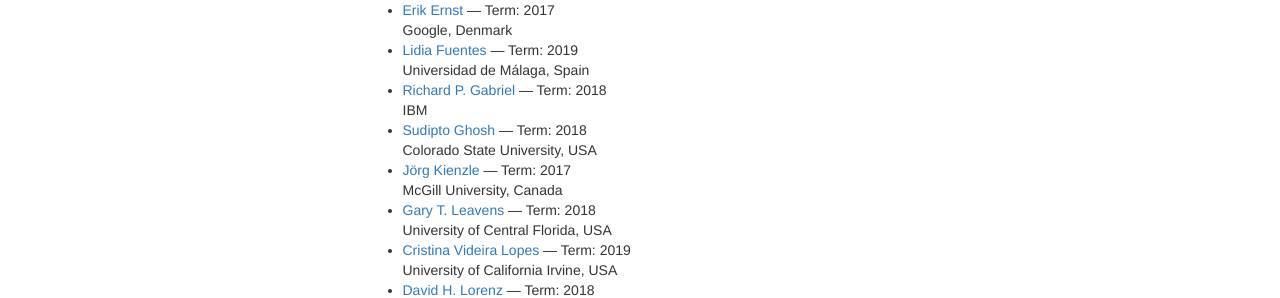
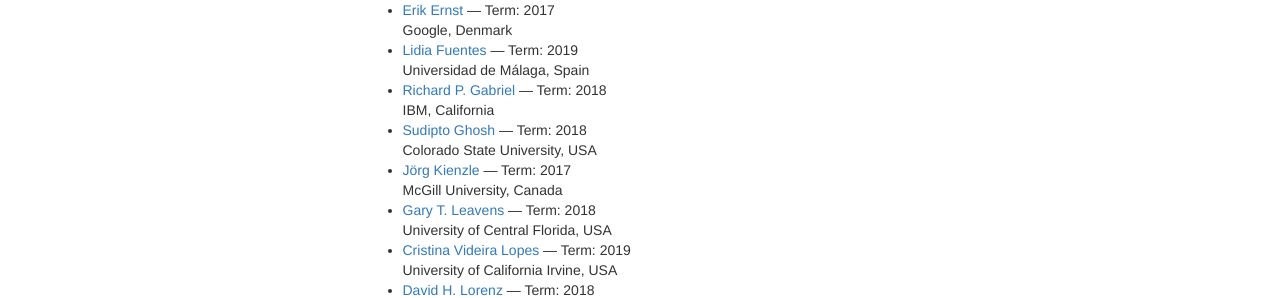
Before and after one commit to programming-conference/programming-conference.github.io, a Jekyll site: the page built from steering/index.markdown, in a window 1280 px wide. Shown: the part 520-818 px from the top of the page. Built offline with Jekyll 4.4.1, drawn with Linux system fonts in a browser that asks for light colours; nearby versions of some CDN libraries; library files that are not in the unit come from our copies.

Commit message:
minor edits

```diff
--- a/_data/steering.yml
+++ b/_data/steering.yml
@@ -42,7 +42,7 @@
 
 - name: Richard P. Gabriel
   contact: http://www.dreamsongs.com/
-  affiliation: IBM
+  affiliation: IBM, California
   term: 2018
 
 - name: Sudipto Ghosh
```
